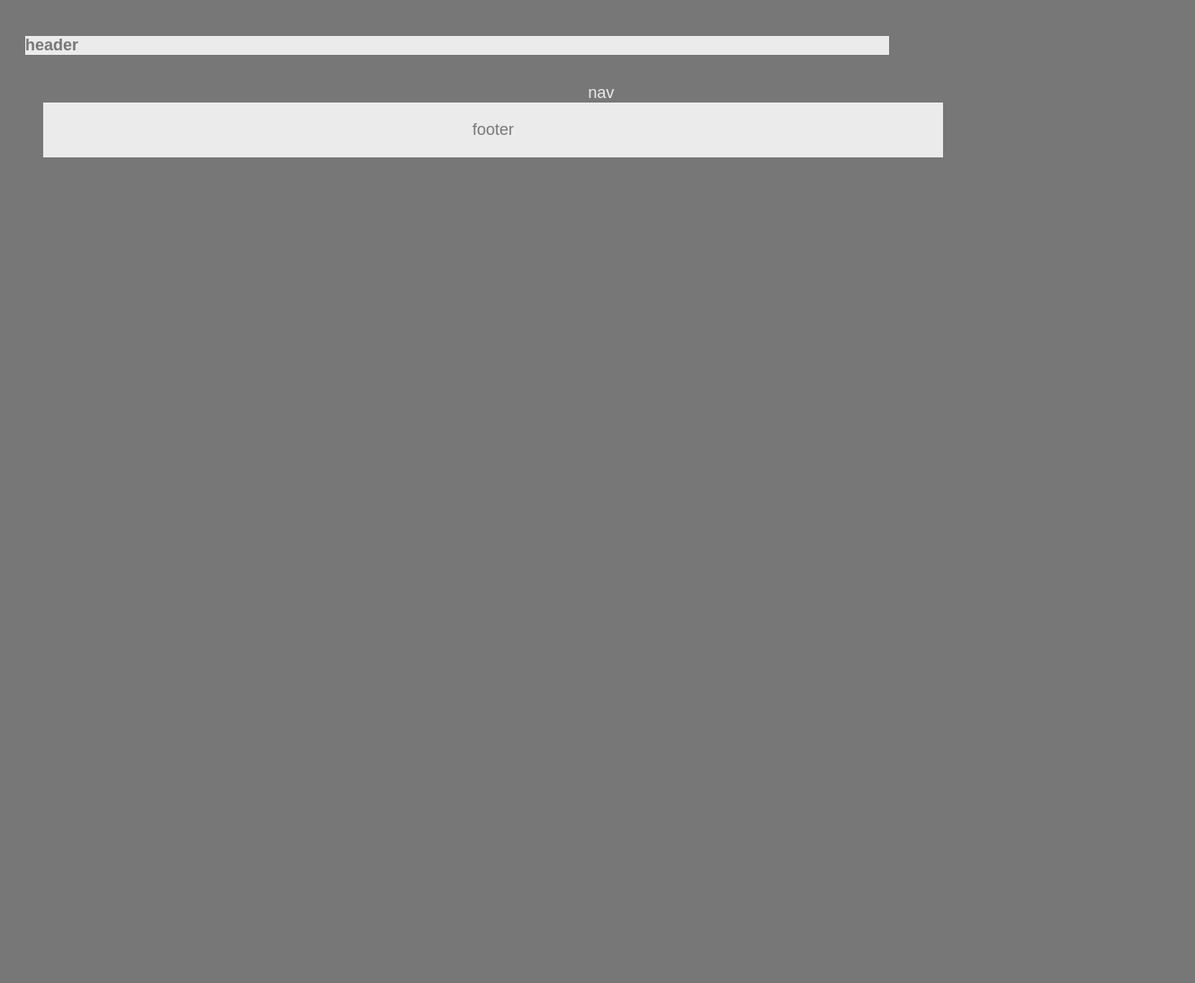
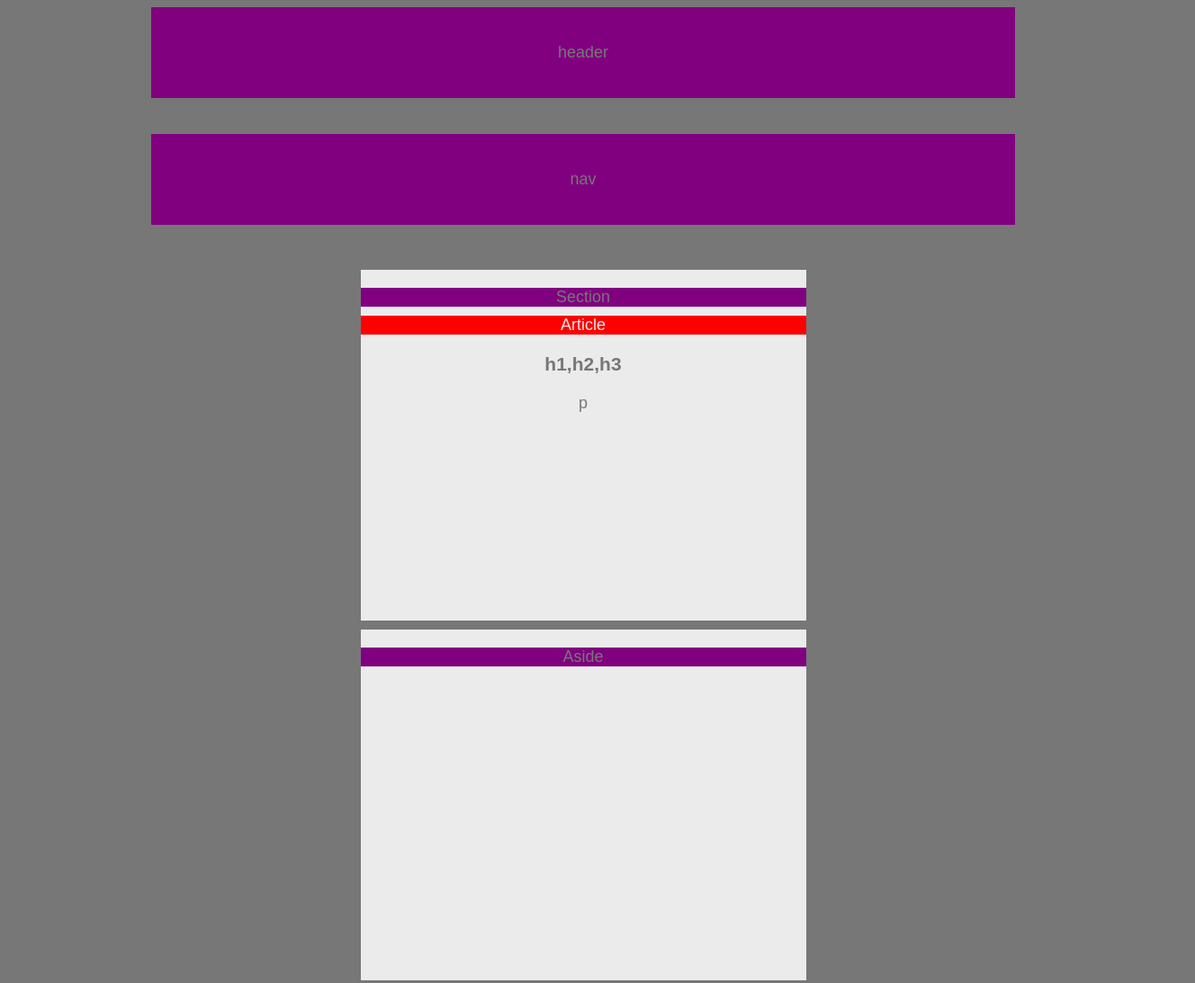
Before and after one commit to ItsLahRee/HW-Wireframe, a plain HTML site: page index.html in a window 1280 px wide. Shown: the top 1093 px of the page at 90% size, 1328 px wide, since content can reach past the window. Before the commit the page ends 800 px from the top, so only its background shows below. Drawn offline with Linux system fonts and the light colour scheme.

Commit message:
post_final

```diff
--- a/index.html
+++ b/index.html
@@ -1,5 +1,6 @@
 <!DOCTYPE html>
 <html lang="en">
+<!-- HEADER, TOPPER, YOU KNOW META SHIT -->
 
 <head>
     <link rel="stylesheet" type="text/css" href="style.css">
@@ -7,20 +8,50 @@
     <meta name="viewport" content="width=device-width, initial-scale=1.0">
     <meta http-equiv="X-UA-Compatible" content="ie=edge">
     <title>ItsLahRee</title>
-        <h1>header</h1>
+
 </head>
 
-<div style="background-color: #777;color: #ebebeb;padding:20px;text-align: center">
-    <div>
-    nav
+<!-- BODY, Good Stuff -->
+
+<body>
+
+    <!-- HEADER, awesome -->
+    <h1 class="titles">header</h1>
+
+    <!-- NAVBAR, sweet -->
+    <nav>
+        <h2 class="titles">nav</h2>
     </nav>
-</div>
-    <body style="background-color: #777;color: #ebebeb;padding:20px;">
+    <main>
+        <!-- Section 1, ugh jeeze -->
+        <section>
+            <div class="titles">Section</div>
+            <!--Article -->
+            <article>
+                <div class="article">Article</div>
+                <h3>h1,h2,h3</h3>
+                <p>p</p>
 
+        </section>
+        <!-- article
+        <div class="titles">h1,h2,h3</div>
+        <div class="titles">p</div>
+        </article>-->
+
+
+        <!-- Section 2, cool -->
+        <section>
+            <div class="titles">Aside</div>
+        </section>
+    </main>
+    <!-- END OF BODY -->
 </body>
 
+<!-- FOOTER, nice -->
 <footer>
-    footer
+    <div class="titles">footer</div>
 </footer>
 
+<!-- END OF THE MOTHER FUCKER, excellent -->
+
 </html>
--- a/style.css
+++ b/style.css
@@ -1,62 +1,74 @@
 
-head {
-    font-family: Arial, Helvetica, sans-serif;
-    color: #777;
-    background-color: white;
-    height: 200px;
-    width: 100%;
-}
-
-nav, h1 {
+/* .CLASS TAG TITLES */
+.titles {
     font-family: Arial, Helvetica, sans-serif;
     font-size: 18px;
     color: #777;
-    background-color: white;
-    width: 960px;
-    font-size: 18px;
-    background: #ebebeb;
+    background-color: purple;
+    font-weight: normal;
+    text-align: center;
+    max-width: 960px;
+
 }
 
-nav {
-    text-align: center;
+/* .CLASS TAG ARTICLE*/
+.article {
+    font-family: Arial, Helvetica, sans-serif;
+    background-color: red;
+    color: #ebebeb;
+    padding: 20px, 20px, 20px, 20px;
+    margin: 10px auto;
 }
 
+
+/* NAVBAR & H1 */
+nav, h1, h2 {
+    max-width: 960px;
+    padding: 40px 0;
+    margin: 0 auto;
+    border: none;
+}
+
+/* BODY */
 body {
     font-family: Arial, Helvetica, sans-serif;
     font-size: 18px;
     background-color:#777;
     width: 100%;
     max-height: 100%;
+}
+
+/* SECTION 1 */
+aside {
+    font-family: Arial, Helvetica, sans-serif;
+    color: #777;
+    background-color:#ebebeb;
+    width: 495px;
+    font-size: 18px;
+    margin: 0 auto;
+
 
 }
 
-article {
-    font-family: Arial, Helvetica, sans-serif;
-    color: #777;
-    background-color: white;
-    width: 960px;
-    font-size: 18px;
-    background: #ebebeb;
-}
-
+   /* SECTION 2  */
 section {
     font-family: Arial, Helvetica, sans-serif;
     color: #777;
-    background-color: white;
-    width: 960px;
+    width: 495px;
     font-size: 18px;
-    background: #ebebeb;
+    background-color: #ebebeb;
+    text-align: center;
+    height: 350px;
+    padding: 20px 0;
+    margin: 10px auto;
 
 }
 
+/* FOOTER */
 footer {
-    font-family: Arial, Helvetica, sans-serif;
-    color: #777;
-    background-color: white;
-    width: 960px;
-    height: 600px
-    font-size: 18px;
-    background: #ebebeb;
-    text-algn: center;
-    padding: 20px;
+    max-width: 960px;
+    padding: 40px 0;
+    margin: 0 auto;
+    border: none;
+    clear: both;
 }
```
Lines whose indentation alone changed are shown as unchanged.
